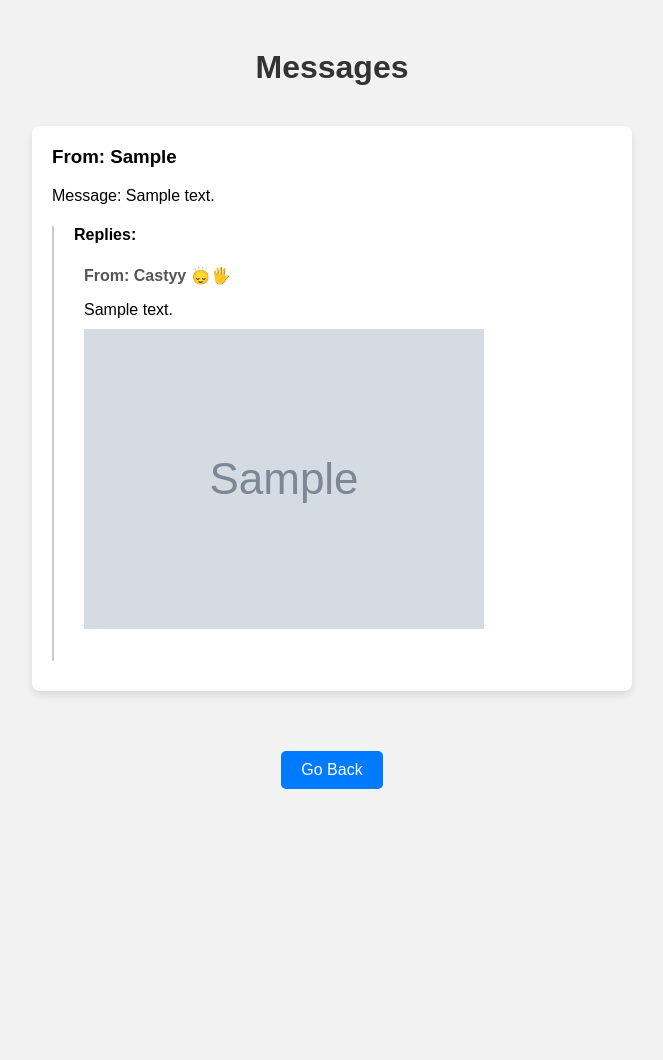
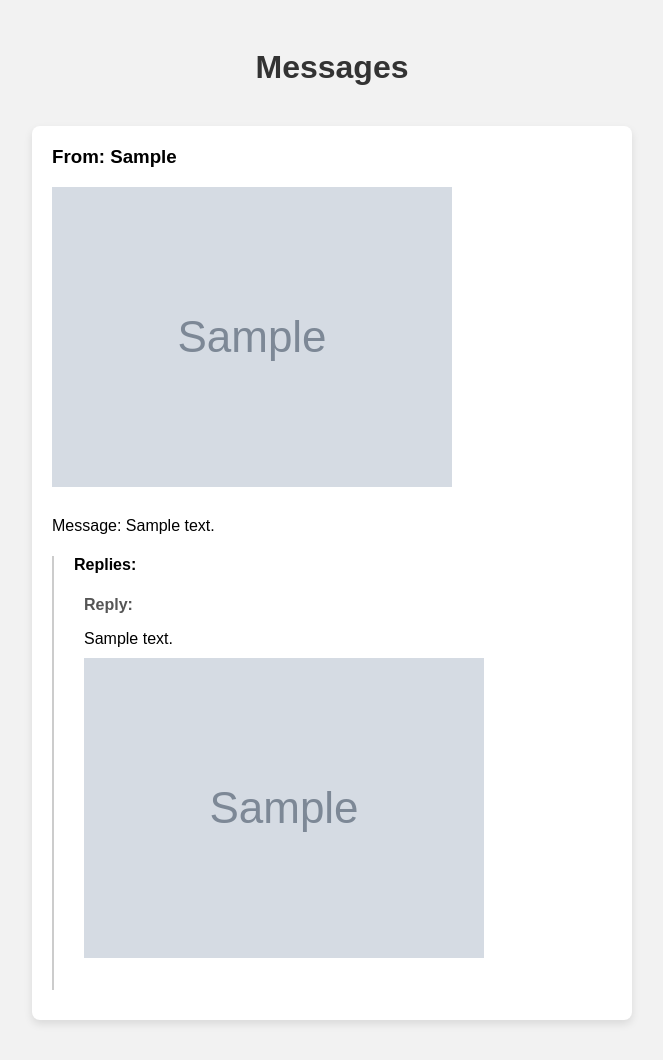
Before and after one commit to rathneshh/cgpaweb, a Flask app: page /messages in a window 1280 px wide. Shown: the top 1060 px of the page, without its empty margins (308-971 px from the left). Before the commit the page ends 789 px from the top, so only its background shows below. Run offline with Flask 3, Linux system fonts and the light colour scheme; tables that the repository leaves empty hold one stand-in row (values such as "Sample post"); grey boxes marked "Sample" are stand-in pictures.

Commit message:
debugged som stuf

```diff
--- a/app.py
+++ b/app.py
@@ -233,7 +233,9 @@ def about():
         image_path = None
         if image:
             image_path = f'static/uploads/{image.filename}'
-            image.save(image_path)
+            with Image.open(image) as img:
+                resized_img = img.resize((128, 128))
+                resized_img.save(image_path)
 
         new_message = Message(sender=sender, content=content, image_path=image_path)
         db.session.add(new_message)
--- a/templates/messages.html
+++ b/templates/messages.html
@@ -5,7 +5,7 @@
     <meta name="viewport" content="width=device-width, initial-scale=1.0">
     <title>Messages</title>
     <link rel="stylesheet" href="/static/css/msg.css">
-    <script src="{{ url_for('static', filename='js/respond.js') }}"></script> <!-- Link to your JavaScript file -->
+    <script src="{{ url_for('static', filename='js/respond.js') }}"></script>
     <style>
         body {
             font-family: Arial, sans-serif;
@@ -40,6 +40,12 @@
 
         .message-box p {
             margin-bottom: 0;
+        }
+
+        .message-image img {
+            max-width: 100%;
+            height: auto;
+            margin-bottom: 10px;
         }
 
         .replies {
@@ -95,12 +101,15 @@
         {% for message in messages %}
         <div class="message-box">
             <h3>From: {{ message.sender }}</h3>
+            {% if message.image_path %}
+            <div class="message-image"><img src="{{ url_for('static', filename='uploads/' ~ message.image_path.split('/')[-1]) }}" alt="Message Image"></div>
+            {% endif %}
             <p>Message: {{ message.content }}</p>
             <div class="replies">
                 <h4>Replies:</h4>
                 {% for reply in message.replies %}
                 <div class="reply">
-                    <span class="reply-content">From: Castyy 🙂‍↕️🖐️</span>
+                    <span class="reply-content">Reply:</span>
                     <p>{{ reply.content }}</p>
                     {% if reply.image_path %}
                     <div class="reply-image"><img src="{{ url_for('static', filename='uploads/' ~ reply.image_path.split('/')[-1]) }}" alt="Reply Image"></div>
--- a/templates/respond.html
+++ b/templates/respond.html
@@ -101,6 +101,9 @@
 
         {% for message in messages %}
         <div class="message-box">
+            {% if message.image_path %}
+            <div class="message-image"><img src="{{ url_for('static', filename='uploads/' ~ message.image_path.split('/')[-1]) }}" alt="Message Image"></div>
+            {% endif %}
             <p>{{ message.content }}</p>
             <ul class="replies">
                 {% for reply in message.replies %}
```
Also changed, not shown: static/uploads/image copy.png (renamed from static/uploads/image_copy.png).
